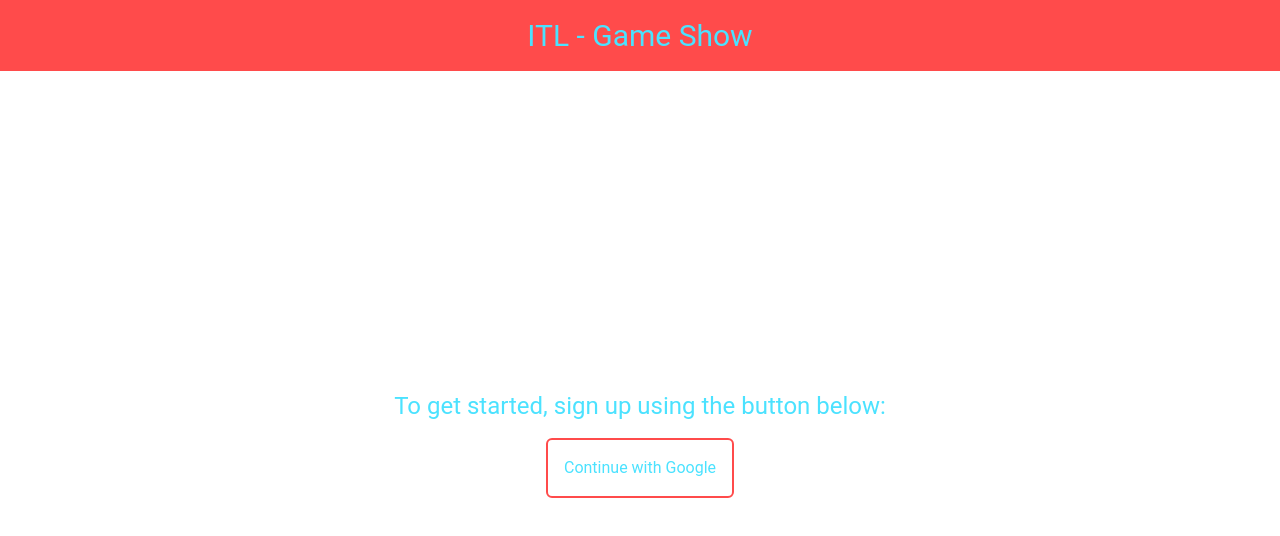
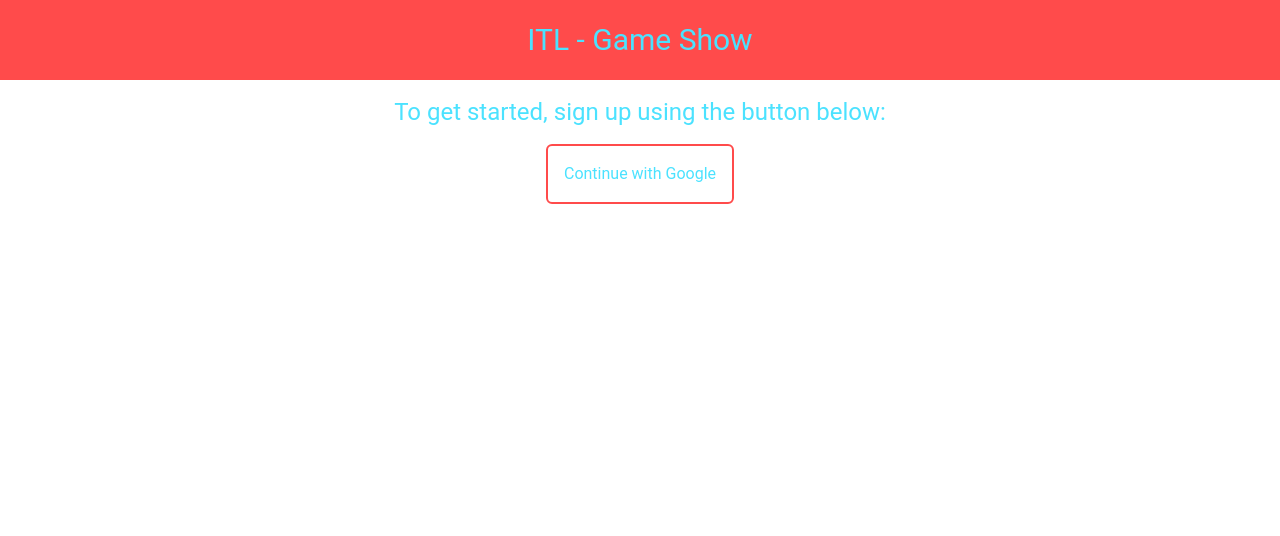
Before and after one commit to Yuniac/ITL-bingo, a React (Create React App) app: page /home in a window 1280 px wide. Shown: the top 536 px of the page. Built offline with nearby package versions, Linux system fonts and the light colour scheme; no server answers.

Commit message:
Display all cards

```diff
--- a/src/Layout.tsx
+++ b/src/Layout.tsx
@@ -1,4 +1,3 @@
-import { Flex } from "antd";
 import { useEffect, useState } from "react";
 import { Outlet } from "react-router-dom";
 
@@ -28,11 +27,13 @@ export const Layout: React.FC = () => {
   }, []);
 
   return (
-    <Flex style={{ width: "100%", height: "100%" }}>
-      <Flex className="w-full justify-start items-center gap-4 flex-col overflow-y-auto">
+    <div className="w-full h-full">
+      <div className="flex w-full justify-start items-center gap-4 flex-col overflow-y-auto">
         <Header />
-        <Outlet />
-      </Flex>
-    </Flex>
+        <div className="px-8">
+          <Outlet />
+        </div>
+      </div>
+    </div>
   );
 };
--- /dev/null
+++ b/src/components/Button.tsx
@@ -0,0 +1,19 @@
+type ButtonProps = {
+  loading: boolean;
+  onClick: VoidFunction;
+  text: string;
+};
+
+export const Button: React.FC<ButtonProps> = ({ onClick, loading, text }) => {
+  return (
+    <div className="border-sub border-2  rounded-md hover:bg-black transition-all cursor-pointer">
+      <button
+        className={`flex p-4 justify-center items-center  ${loading ? "animate-pulse" : ""}  transition-all`}
+        onClick={onClick}
+        disabled={loading}
+      >
+        <p className="text-main">{text}</p>
+      </button>
+    </div>
+  );
+};
--- a/src/components/GoogleButton.tsx
+++ b/src/components/GoogleButton.tsx
@@ -4,6 +4,7 @@ import { useNavigate, useSearchParams } from "react-router-dom";
 import { toast } from "react-toastify";
 import { useSWRConfig } from "swr";
 import { AxiosClient } from "../axios/Axios.client";
+import { Button } from "./Button";
 
 export const GoogleButton: React.FC = () => {
   const navigate = useNavigate();
@@ -61,13 +62,10 @@ export const GoogleButton: React.FC = () => {
   }, [searchParams, verifyAndLogUser, user]);
 
   return (
-    <div className="border-sub border-2  rounded-md hover:bg-black transition-all cursor-pointer">
-      <button
-        className={`flex p-4 justify-center items-center  ${isLoading ? "animate-pulse" : ""}  transition-all`}
-        onClick={googleAuth}
-      >
-        <p className="text-main">Continue with Google</p>
-      </button>
-    </div>
+    <Button
+      onClick={googleAuth}
+      loading={isLoading}
+      text="Continue with Google"
+    />
   );
 };
--- a/src/pages/Home.tsx
+++ b/src/pages/Home.tsx
@@ -1,8 +1,49 @@
 import React from "react";
+import { toast } from "react-toastify";
 import useSWR from "swr";
+import { AxiosClient } from "../axios/Axios.client";
+import { Button } from "../components/Button";
 
 export const Home: React.FC = () => {
-  const { data: user } = useSWR("user");
+  const { data: cards } = useSWR("cards", () =>
+    AxiosClient.get("/card").then(({ data }) => data)
+  );
 
-  return <div className="App">Welcome to my app</div>;
+  return (
+    <div className="App flex flex-col gap-4 w-full">
+      <h1>Welcome ITL - Game show</h1>
+      <hr />
+      <div className="flex justify-between">
+        <h2>
+          Below are the categories that we are going to use alongside their
+          scores
+        </h2>
+        <Button
+          loading={false}
+          onClick={() => toast.info("Coming soon...")}
+          text="Create new Game"
+        />
+      </div>
+      <hr />
+      <div className="grid grid-cols-8 gap-3">
+        {cards?.map((card: any) => (
+          <div
+            key={card._id}
+            className="gap-2 border-sub border-2 p-4 flex flex-col justify-between items-center"
+            style={{
+              height: "20rem",
+              width: "10rem",
+            }}
+          >
+            <h3 className="text-center text-wrap overflow-hidden break-words">
+              {card.name}
+            </h3>
+            <p className="text-center">
+              Score: <span className="text-sub">{card.score}</span>
+            </p>
+          </div>
+        ))}
+      </div>
+    </div>
+  );
 };
```
